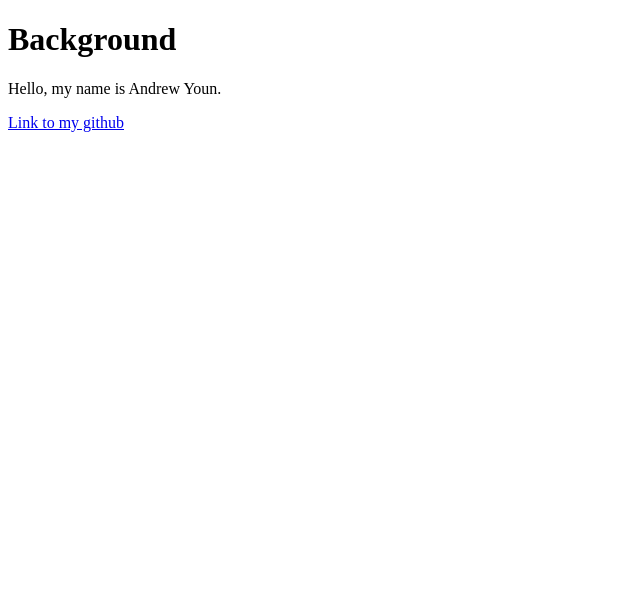
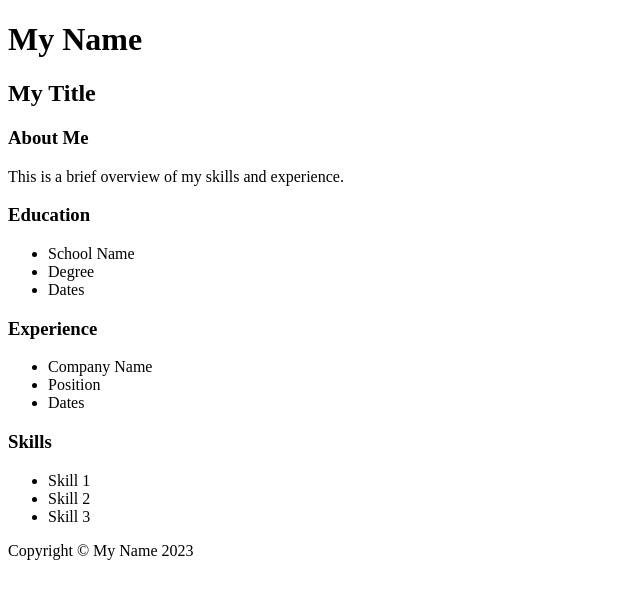
Before and after one commit to PixelQuester/Resume-Page, a plain HTML site: page index.html in a window 1280 px wide. Shown: the whole page, without its empty margins (0-640 px from the left). Drawn offline with Linux system fonts and the light colour scheme.

Commit message:
Update index.html

```diff
--- a/index.html
+++ b/index.html
@@ -1,11 +1,46 @@
 <!DOCTYPE html>
 <html>
 <head>
-<title>Andrew Youn's Resume Page.</title>
+  <title>My Resume</title>
+  <link rel="stylesheet" href="style.css">
 </head>
 <body>
-	<h1>Background</h1>
-	<p>Hello, my name is Andrew Youn.</p>
-	<a href="https://github.com/PixelQuester">Link to my github</a>
+  <header>
+    <h1>My Name</h1>
+    <h2>My Title</h2>
+  </header>
+  <main>
+    <section>
+      <h3>About Me</h3>
+      <p>This is a brief overview of my skills and experience.</p>
+    </section>
+    <section>
+      <h3>Education</h3>
+      <ul>
+        <li>School Name</li>
+        <li>Degree</li>
+        <li>Dates</li>
+      </ul>
+    </section>
+    <section>
+      <h3>Experience</h3>
+      <ul>
+        <li>Company Name</li>
+        <li>Position</li>
+        <li>Dates</li>
+      </ul>
+    </section>
+    <section>
+      <h3>Skills</h3>
+      <ul>
+        <li>Skill 1</li>
+        <li>Skill 2</li>
+        <li>Skill 3</li>
+      </ul>
+    </section>
+  </main>
+  <footer>
+    <p>Copyright &copy; My Name 2023</p>
+  </footer>
 </body>
 </html>
```
